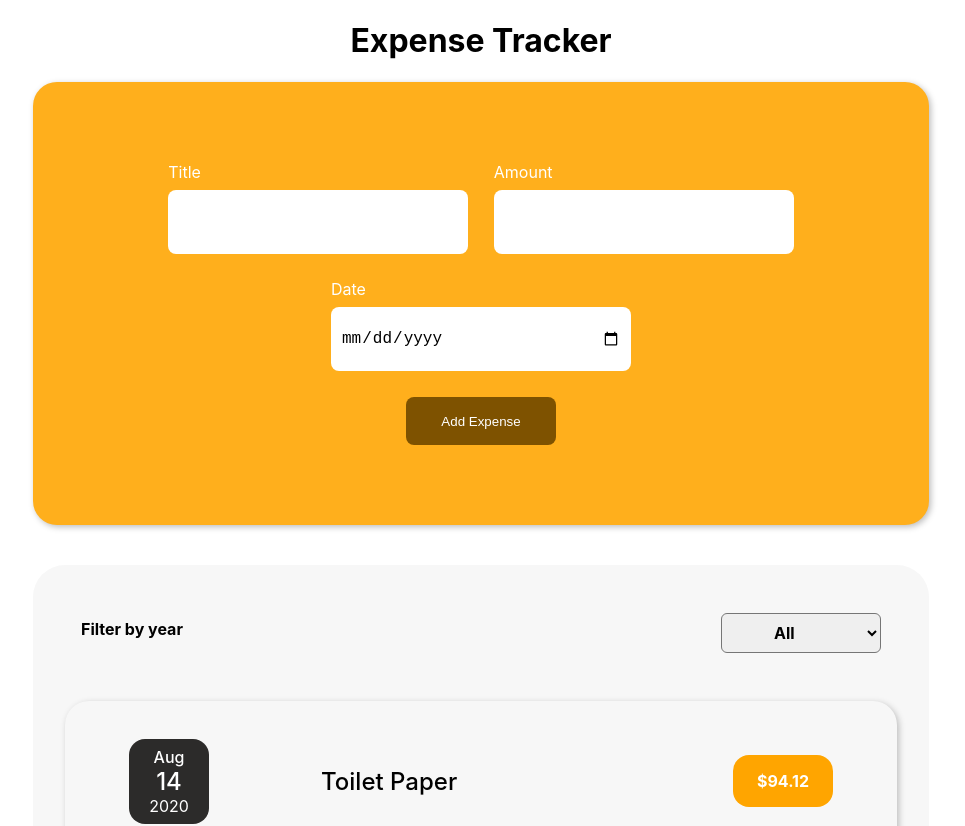
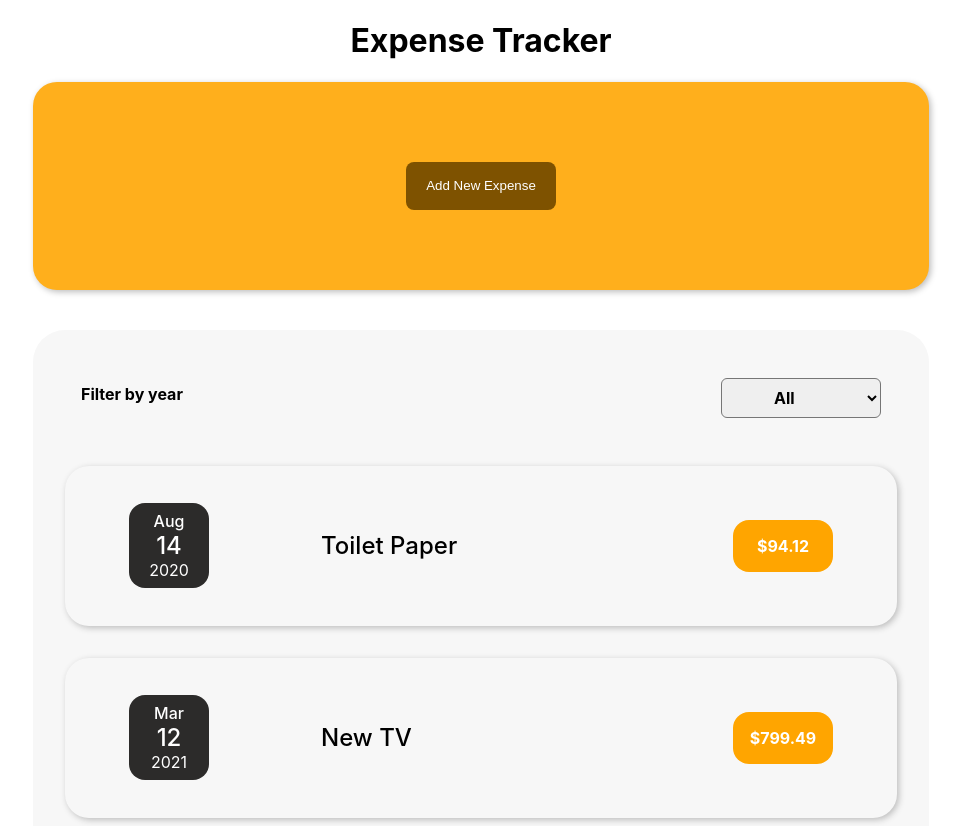
Before and after one commit to EbenFergy/ExpenseTracker, a React (Create React App) app: page / in a window 1280 px wide. Shown: the top 826 px of the page, without its empty margins (159-1124 px from the left). Built offline with nearby package versions, Linux system fonts and the light colour scheme.

Commit message:
made the form to minimize and maximize upon clicking of a button and submission

```diff
--- a/src/Components/NewExpense/NewExpense.css
+++ b/src/Components/NewExpense/NewExpense.css
@@ -1,4 +1,4 @@
-.new-expense__cont{
+.new-expense__cont {
   display: flex;
   align-items: center;
   justify-content: center;
@@ -6,4 +6,15 @@
   margin-bottom: 5vh;
   padding: 10vh 5vw;
   background-color: rgb(255, 175, 28);
+
 }
+
+.switch-btn {
+  border: none;
+  background-color: #0000;
+  color: #fff;
+  /* border: 2px solid; */
+  width: 100%;
+  height: 100%;
+  cursor: pointer;
+}
--- a/src/Components/NewExpense/NewExpense.jsx
+++ b/src/Components/NewExpense/NewExpense.jsx
@@ -1,16 +1,40 @@
-import React from "react";
+import React, { useState } from "react";
 import "./NewExpense.css";
 import NewExpenseForm from "./NewExpenseForm";
-import Cards from '../UI/Cards'
+import Cards from "../UI/Cards";
+import Buttons from "../UI/Buttons";
 
 const NewExpense = (props) => {
+  const [formMinimize, setFormMinimize] = useState(false);
 
-    const onSubmitHandler =(formResponse)=>{
-        props.newExpense(formResponse);
-    }
+  const onSubmitHandler = (formResponse) => {
+    props.newExpense(formResponse);
+    setFormMinimize(false)
+  };
+
+  const buttonSwitchHandler = () => {
+    setFormMinimize((prevFormMinimize) => !prevFormMinimize);
+  };
+
+  const cancelSwitchHandler = () => {
+    setFormMinimize(false);
+  };
+
   return (
-    <Cards className='new-expense__cont'>
-      <NewExpenseForm onSubmitHandler={onSubmitHandler}/>
+    <Cards className="new-expense__cont">
+      {formMinimize === true && (
+        <NewExpenseForm
+          onSubmitHandler={onSubmitHandler}
+          cancel={cancelSwitchHandler}
+        />
+      )}
+      {formMinimize === false && (
+        <Buttons>
+          <button className="switch-btn" onClick={buttonSwitchHandler}>
+            Add New Expense
+          </button>
+        </Buttons>
+      )}
     </Cards>
   );
 };
--- a/src/Components/NewExpense/NewExpenseForm.css
+++ b/src/Components/NewExpense/NewExpenseForm.css
@@ -1,11 +1,13 @@
-form{
+form {
   display: flex;
   flex-direction: column;
   align-items: center;
   justify-content: center;
   width: max-content;
   gap: 2vw;
-
+  /* overflow-y: hidden;
+  max-height: 800px;
+  transition: max-height 2s linear; */
 }
 
 .new-expense-form__cont {
@@ -36,9 +38,13 @@ form{
   font-size: 1rem;
 }
 
+.new-expense__submitBtn {
+  display: flex;
+  gap: 5px;
+  height: min-content;
+}
 
-
-.new-expense__submitBtn button{
+.new-expense__submitBtn button {
   border: none;
   border-radius: 0.5rem;
   height: 3rem;
@@ -47,7 +53,3 @@ form{
   background-color: rgb(126, 82, 0);
   color: white;
 }
-
-.new-expense__submitBtn{
-    height: min-content;
-}
--- a/src/Components/NewExpense/NewExpenseForm.jsx
+++ b/src/Components/NewExpense/NewExpenseForm.jsx
@@ -23,6 +23,10 @@ const NewExpenseForm = (props) => {
     setEnteredInput("");
     setEnteredAmount("");
     setEnteredDate("");
+  };
+
+  const cancelFormHandler = () => {
+    props.cancel();
   };
 
   return (
@@ -61,6 +65,7 @@ const NewExpenseForm = (props) => {
         </div>
       </div>
       <div className="new-expense__submitBtn">
+        <button onClick={cancelFormHandler}>Cancel</button>
         <button type="submit">Add Expense</button>
       </div>
     </form>
--- /dev/null
+++ b/src/Components/UI/Buttons.css
@@ -0,0 +1,13 @@
+.buttons {
+  display: flex;
+  align-items: center;
+  justify-content: center;
+  border: none;
+  border-radius: 0.5rem;
+  height: 3rem;
+  width: 150px;
+  margin: 0;
+  background-color: rgb(126, 82, 0);
+  color: white;
+
+}
--- /dev/null
+++ b/src/Components/UI/Buttons.js
@@ -0,0 +1,9 @@
+import React from 'react'
+import "./Buttons.css";
+
+const Buttons = ({ className, children }) => {
+  const classes = `buttons ${className}`;
+  return <div className={classes}> {children}</div>;
+};
+
+export default Buttons;
--- a/src/Components/UI/Cards.css
+++ b/src/Components/UI/Cards.css
@@ -1,4 +1,7 @@
-.cards{
-    border-radius: 1.5rem;
-    box-shadow: 2px 2px 6px rgb(189, 189, 189);
+.cards {
+  border-radius: 1.5rem;
+  box-shadow: 2px 2px 6px rgb(189, 189, 189);
+  /* overflow-y: hidden;
+  max-height: 800px;
+  transition: max-height 2s linear; */
 }
```
Lines whose indentation alone changed are shown as unchanged.
